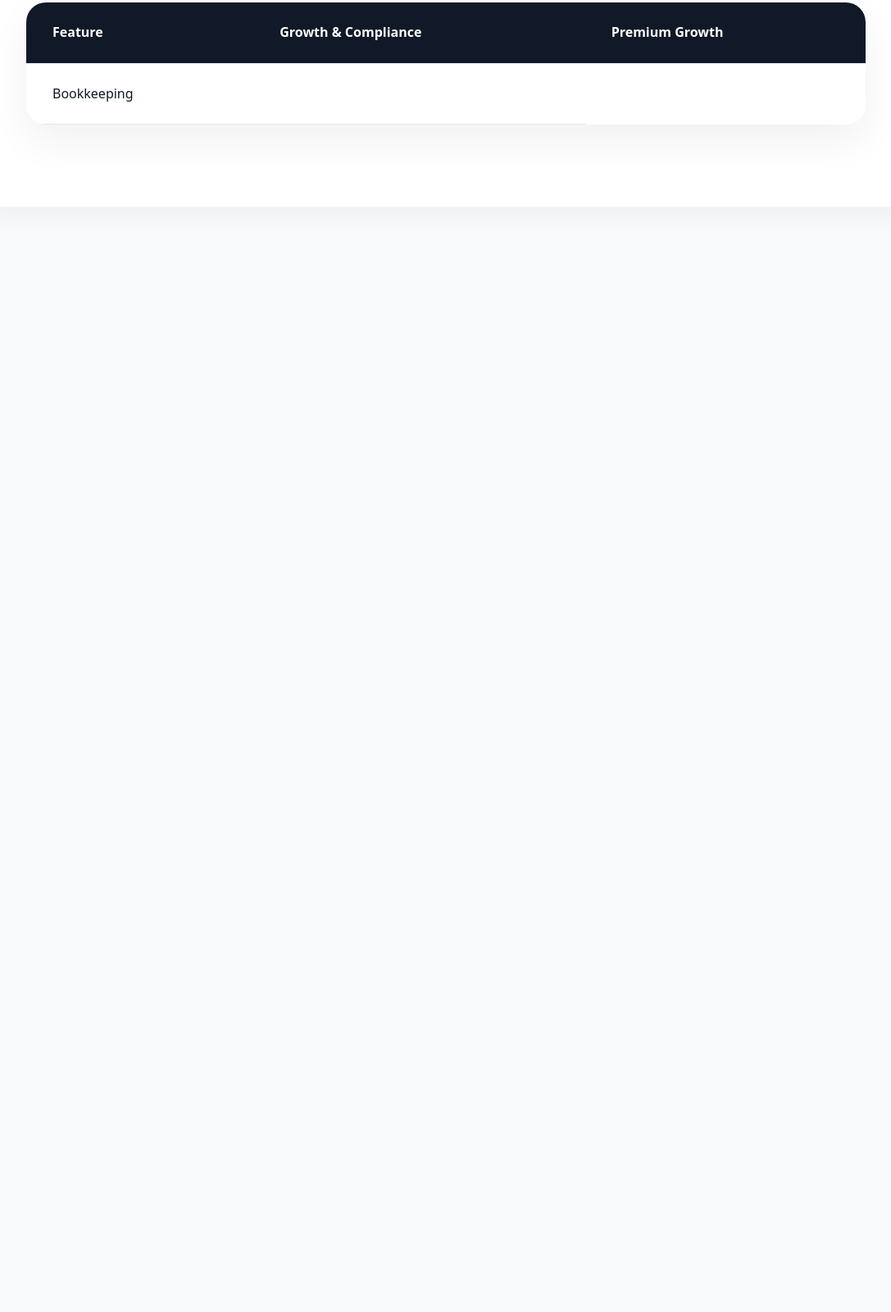
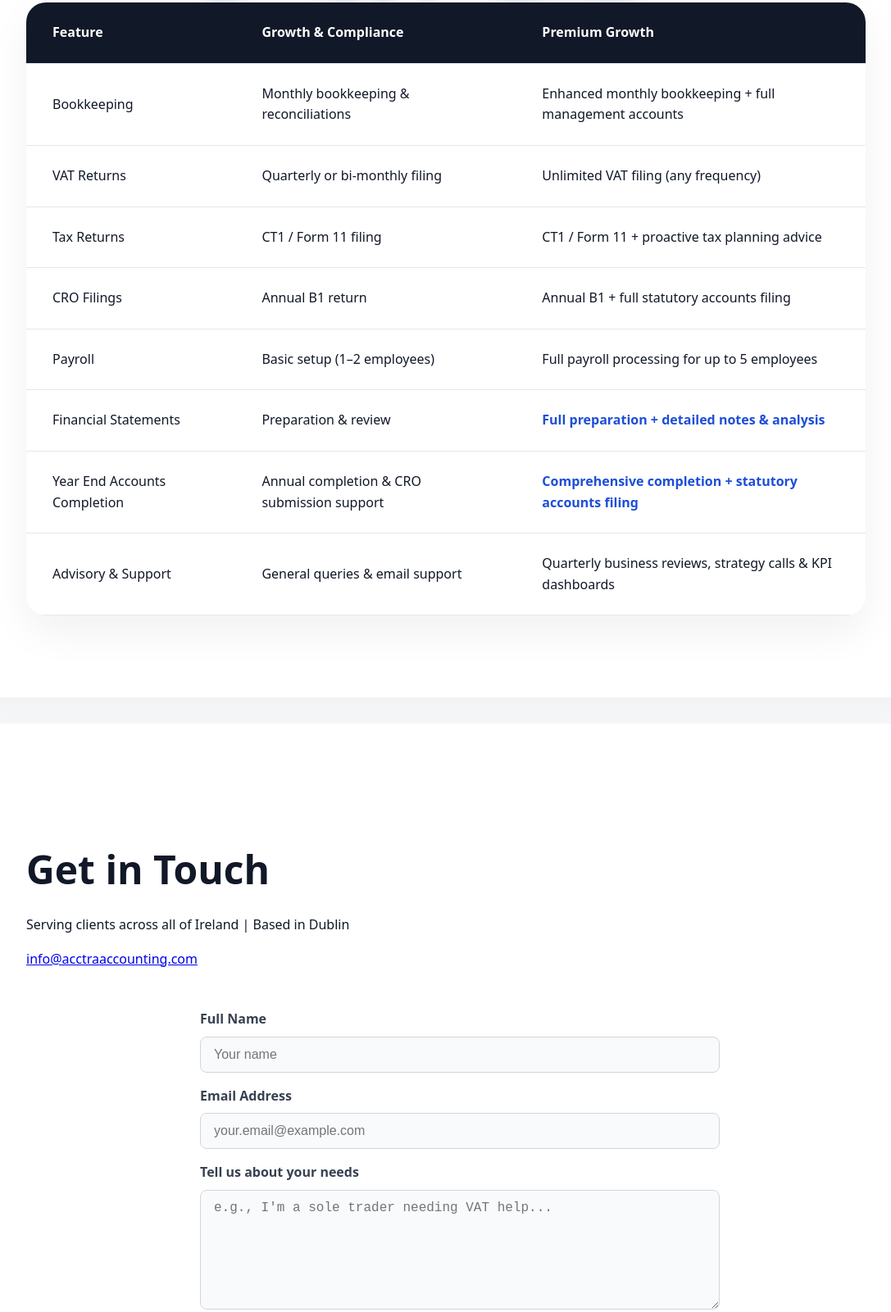
Before and after one commit to aaronacctra-max/Acctra-Accounting, a plain HTML site: page index.html in a window 1280 px wide. Shown: the part 2189-3790 px from the top of the page at 82% size, without its empty margins (96-1183 px from the left). Before the commit the page ends 2473 px from the top, so only its background shows below. Drawn offline with Linux system fonts and the light colour scheme.

Commit message:
Update index.html

```diff
--- a/index.html
+++ b/index.html
@@ -336,4 +336,68 @@ footer {
     </tr>
     <tr>
       <td>Bookkeeping</td>
-      <td>
+      <td>Monthly bookkeeping & reconciliations</td>
+      <td>Enhanced monthly bookkeeping + full management accounts</td>
+    </tr>
+    <tr>
+      <td>VAT Returns</td>
+      <td>Quarterly or bi-monthly filing</td>
+      <td>Unlimited VAT filing (any frequency)</td>
+    </tr>
+    <tr>
+      <td>Tax Returns</td>
+      <td>CT1 / Form 11 filing</td>
+      <td>CT1 / Form 11 + proactive tax planning advice</td>
+    </tr>
+    <tr>
+      <td>CRO Filings</td>
+      <td>Annual B1 return</td>
+      <td>Annual B1 + full statutory accounts filing</td>
+    </tr>
+    <tr>
+      <td>Payroll</td>
+      <td>Basic setup (1–2 employees)</td>
+      <td>Full payroll processing for up to 5 employees</td>
+    </tr>
+    <tr>
+      <td>Financial Statements</td>
+      <td>Preparation & review</td>
+      <td><strong>Full preparation + detailed notes & analysis</strong></td>
+    </tr>
+    <tr>
+      <td>Year End Accounts Completion</td>
+      <td>Annual completion & CRO submission support</td>
+      <td><strong>Comprehensive completion + statutory accounts filing</strong></td>
+    </tr>
+    <tr>
+      <td>Advisory & Support</td>
+      <td>General queries & email support</td>
+      <td>Quarterly business reviews, strategy calls & KPI dashboards</td>
+    </tr>
+  </table>
+</section>
+
+<section class="contact" id="contact">
+  <h2>Get in Touch</h2>
+  <p>Serving clients across all of Ireland | Based in Dublin</p>
+  <p><a href="mailto:info@acctraaccounting.com">info@acctraaccounting.com</a></p>
+  <div class="form-container">
+    <form action="https://api.web3forms.com/submit" method="POST">
+      <input type="hidden" name="access_key" value="7ed2545b-4e09-4aa8-8474-5f26ad61093f">
+      <input type="checkbox" name="botcheck" style="display: none;" />
+      <label for="name">Full Name</label>
+      <input type="text" id="name" name="name" required placeholder="Your name">
+      <label for="email">Email Address</label>
+      <input type="email" id="email" name="email" required placeholder="your.email@example.com">
+      <label for="message">Tell us about your needs</label>
+      <textarea id="message" name="message" required placeholder="e.g., I'm a sole trader needing VAT help..."></textarea>
+      <button type="submit">Send Message</button>
+    </form>
+  </div>
+</section>
+
+<footer>
+  © 2026 Acctra Accounting | Serving All of Ireland | Dublin-Based
+</footer>
+</body>
+</html>
```
